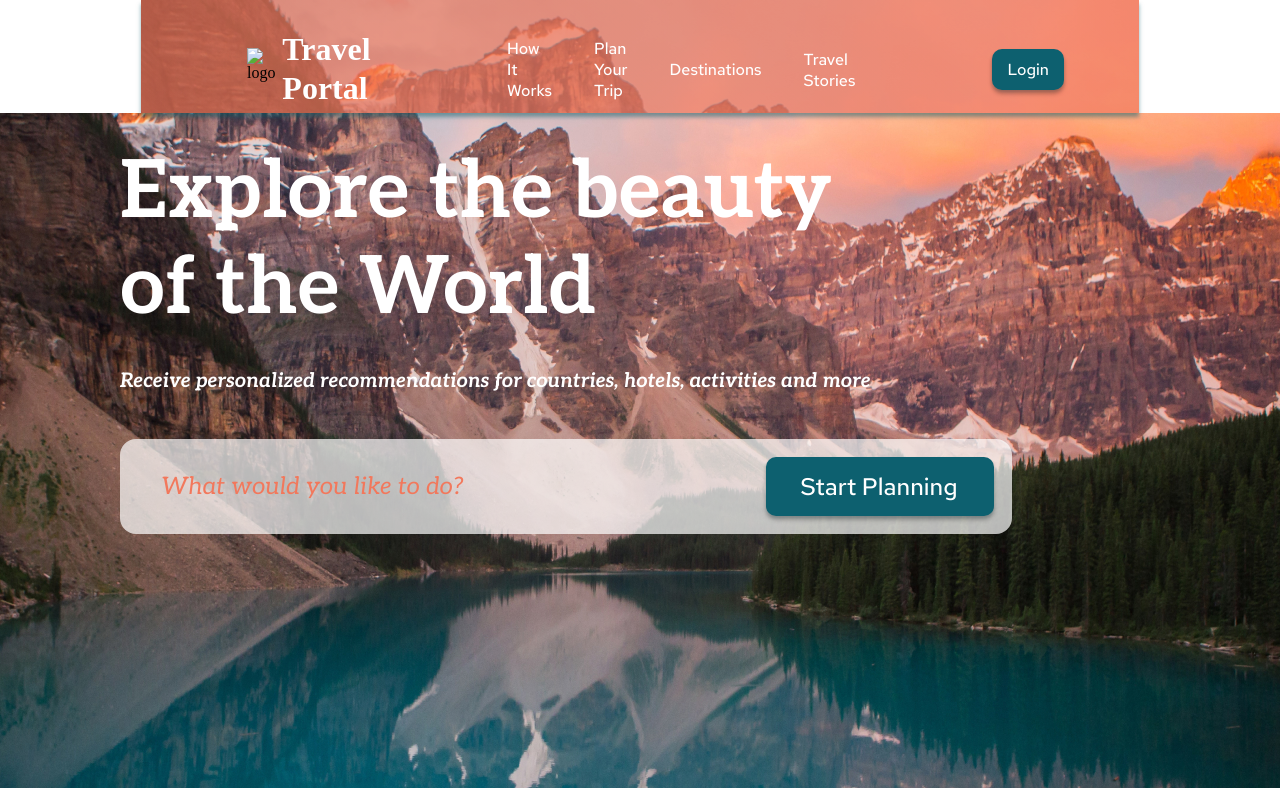
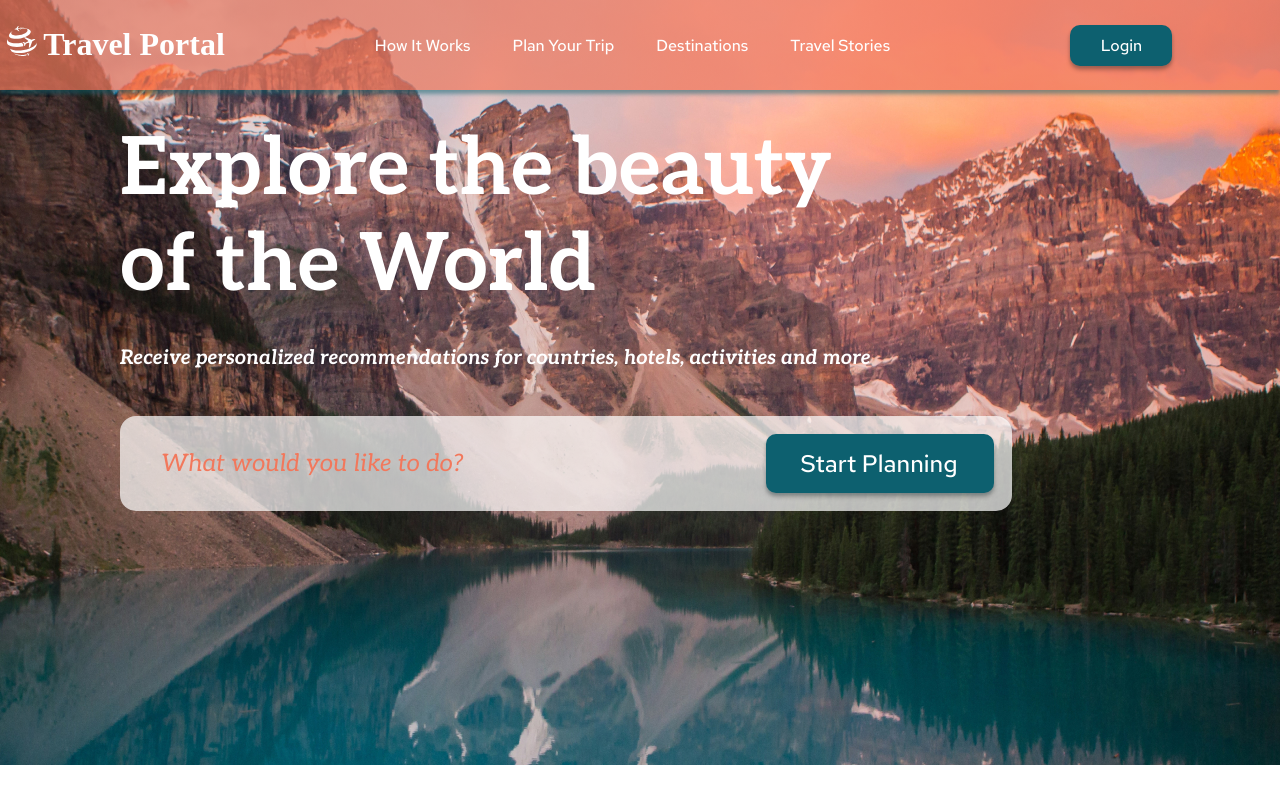
Before and after one commit to Gurizola/traveltest, a plain HTML site: page index.html in a window 1280 px wide. Shown: the top 800 px of the page. Drawn offline with Linux system fonts and the light colour scheme; files whose address does not match are found by name; a web font is replaced by a local one.

Commit message:
fix: fixes

```diff
--- a/index.html
+++ b/index.html
@@ -16,7 +16,7 @@
 <body class="allcontent">
     <header class="header">
             <nav class="nav__bar">
-                <img src="./logo.svg" alt="logo" class="logo">
+                <img src="./img/logo.svg" alt="logo" class="logo">
                 <span class="name">Travel Portal </span>
                 <ul class="nav__menu">
                     <li class="nav__item">
--- a/style.css
+++ b/style.css
@@ -33,8 +33,9 @@ a{
 }
 
 .header:first-child{
-    padding-left: 8.3%;
-    padding-top: 1.8%;
+    padding-left: 0;
+    padding-top: 24px;
+    padding-bottom: 2px;
 }
 
 .header:last-child{
@@ -212,7 +213,7 @@ ul.hr li {
 
 
 .steps-text{
-    margin-left: 28.7vw;
+    margin-left: 28.7%;
     margin-top: 80px;
     margin-bottom: 0px;
     font-family: 'Red Hat Text';
@@ -609,6 +610,11 @@ ul.fl li {
         margin-right: 17px;
     }
 
+    .header:first-child {
+        padding-left: 16px;
+        padding-top: 24px;
+    }
+
     .menu-burger__header span, .menu-burger__header:after, .menu-burger__header:before{
         height: 3px;
         width: 100%;
@@ -654,17 +660,12 @@ ul.fl li {
         width: calc(100vw - 16px);
         z-index: 2;
         display: flex;
-        height: 32px;
         background-image: none;
         box-shadow: none;
         background-color: #0D606F;
         margin-top: -32px;
     }
 
-    .header:first-child {
-        padding-left: 16px;
-        padding-top: 0px;
-    }
 
     .logo-img{
         margin-top: 77px;
@@ -1008,6 +1009,7 @@ ul.fl li {
     .story {
         display: flex;
         margin: 10px 0px 0px 15px;
+        background-image: linear-gradient(rgba(242, 120, 92, 0.7), rgba(242, 120, 92, 0.7)), url(./img/bg\ top.jpg);
     }
 
     .imgStoriesMobile{
@@ -1105,20 +1107,18 @@ a{
 }
 
 .header{
-    height: 90px;
     margin-top: 0;
-    margin-left: auto;
-    margin-right: auto;
-    background-image: linear-gradient(rgba(242, 120, 92, 0.7), rgba(242, 120, 92, 0.7)), url(./bg\ top.jpg);
+    background-image: linear-gradient(rgba(242, 120, 92, 0.7), rgba(242, 120, 92, 0.7)), url(./img/bg\ top.jpg);
+    background-position: center 0px;
     box-shadow: 0px 4px 4px rgba(13, 96, 111, 0.5);
 }
 
 .nav__bar{
     display: flex;
-    justify-content: space-between;
+    width: 100%;
     align-items: center;
     justify-content: end;
-    padding: 25px 8.4% 22px 0;
+    padding: 0px 8.4% 22px 0;
 }
 
 .hamb{
@@ -1138,7 +1138,7 @@ a{
     display: flex;
     justify-content: space-between;
     align-items: center;
-    margin-right: 11.6%;
+    margin-right: 11.8%;
 }
 
 .nav__link{
@@ -1160,7 +1160,7 @@ a{
 }
 
 .nav__button{
-    width: 103px;
+    width: 102px;
     height: 41px;
     font-family: 'Red Hat Text';
     font-style: normal;
```
